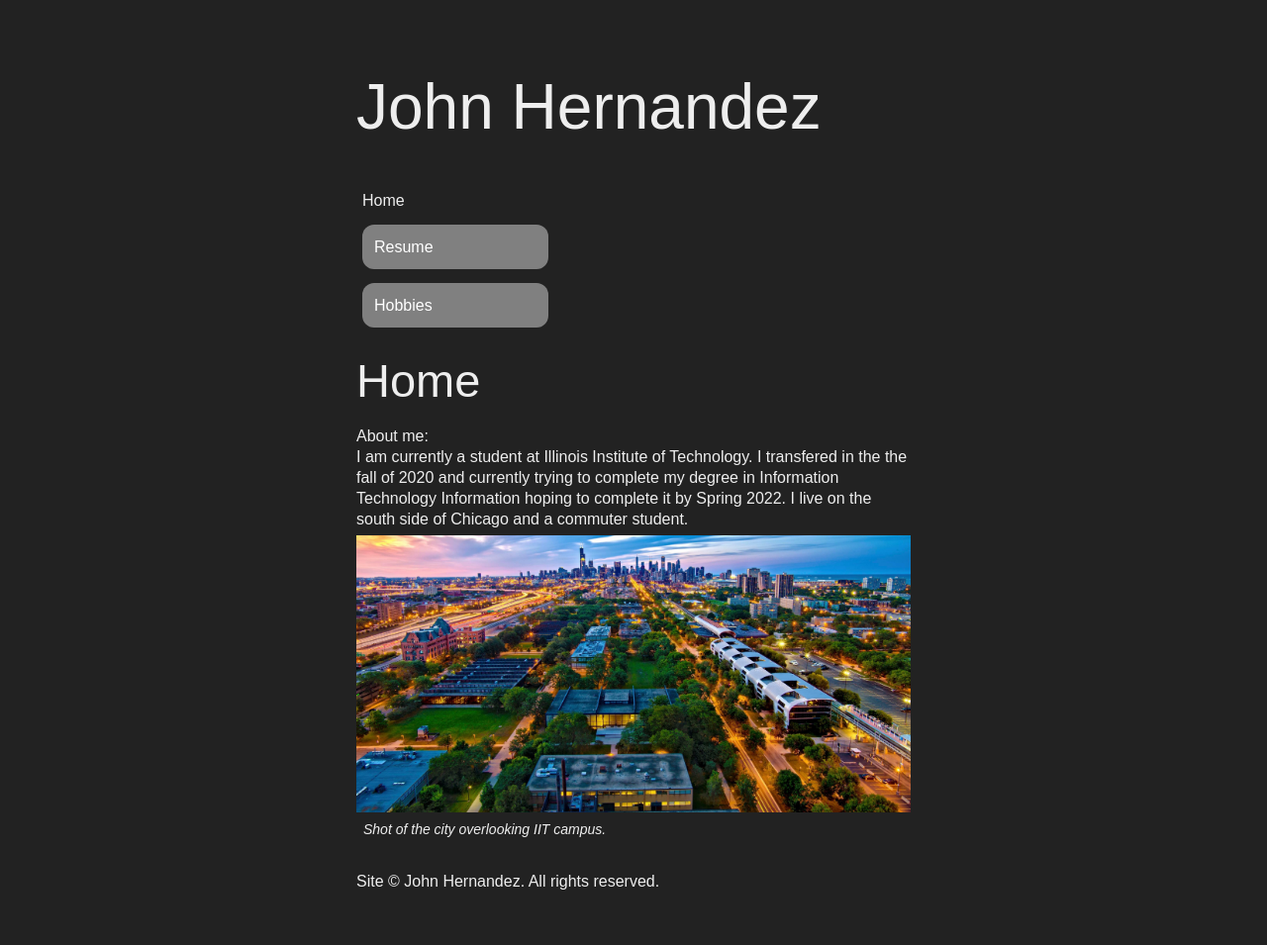
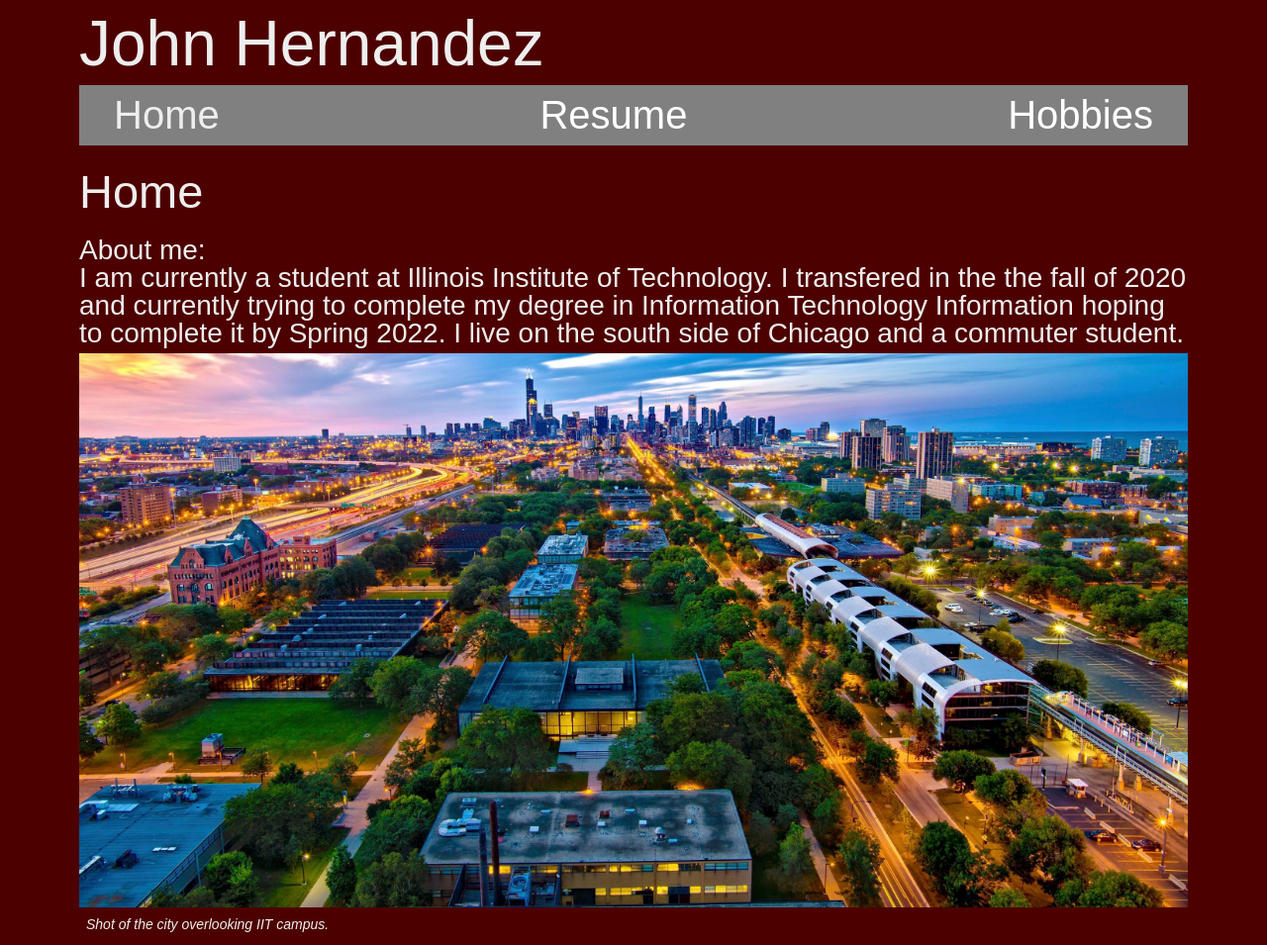
Before and after one commit to johnhdez105/Project-Three, a plain HTML site: page index.html in a window 1280 px wide. Shown: the top 955 px of the page at 99% size. Before the commit the page ends 917 px from the top, so only its background shows below. Drawn offline with Linux system fonts and the light colour scheme.

Commit message:
Add media queries to better accomodate bigger viewports

```diff
--- a/assets/css/screen.css
+++ b/assets/css/screen.css
@@ -10,21 +10,15 @@ a,abbr,acronym,address,applet,article,aside,audio,b,big,blockquote,body,canvas,c
 html {
   font-family: sans-serif;
   font-weight: normal;
-  background: #222;
+  background: #4D0000;
   color: #EEE;
   padding: 1em;
 }
 body {
   font-family: sans-serif;
   line-height: 1.3125em;
-  max-width: 35em;
+  max-width: 70em;
   margin: auto;
-}
-h1 {
-  font-size: 2em;
-  line-height: 0.9em;
-  margin-top: 1em;
-  margin-bottom: 0.75em;
 }
 figcaption {
   padding: 0.5em;
@@ -51,22 +45,6 @@ li {
 }
 footer {
   padding-top: 1.5em;
-}
-.nav li {
-  padding-bottom: 0.5em;
-}
-.nav a {
-  display: block;
-  text-decoration: none;
-  border: 0.250em;
-  width: 10.25em;
-  background: #808080;
-  color: #FFFFFF;
-  padding: 0.75em;
-  border-radius: 0.750em;
-}
-.nav a:hover {
-  background: #A9A9A9;
 }
 .res {
 display: flex;
@@ -96,6 +74,62 @@ list-style-type: none;
     font-size: 4em;
   }
 }
+@media screen and (min-width: 36em) {
+  p {
+    font-size: 1.75em;
+    line-height: 1em;
+  }
+  h1 {
+    font-size: 4em;
+    line-height: 0.9;
+    margin-bottom: 0.2em;
+  }
+  .nav {
+    background: #808080;
+    padding: 5px 20px;
+    display:flex;
+    flex-wrap:wrap;
+    justify-content: space-between;
+    align-items: center;
+  }
+  .nav li {
+    list-style-type: none;
+    font-size: 2.5em;
+    padding: 15 5px;
+  }
+  .nav a {
+    color: white;
+    text-decoration: none;
+    display: block;
+  }
+  .nav a:hover {
+    text-decoration: underline;
+  }
+}
+@media screen and (max-width: 36em) {
+  h1 {
+    font-size: 2em;
+    line-height: 0.9em;
+    margin-top: 1em;
+    margin-bottom: 0.75em;
+  }
+  .nav li {
+    padding-bottom: 0.5em;
+  }
+  .nav a {
+    display: block;
+    text-decoration: none;
+    border: 0.250em;
+    width: 10.25em;
+    background: #808080;
+    color: #FFFFFF;
+    padding: 0.75em;
+    border-radius: 0.750em;
+  }
+  .nav a:hover {
+    background: #A9A9A9;
+  }
+}
 /* Responsive Images */
 img {
   display: block;
```
